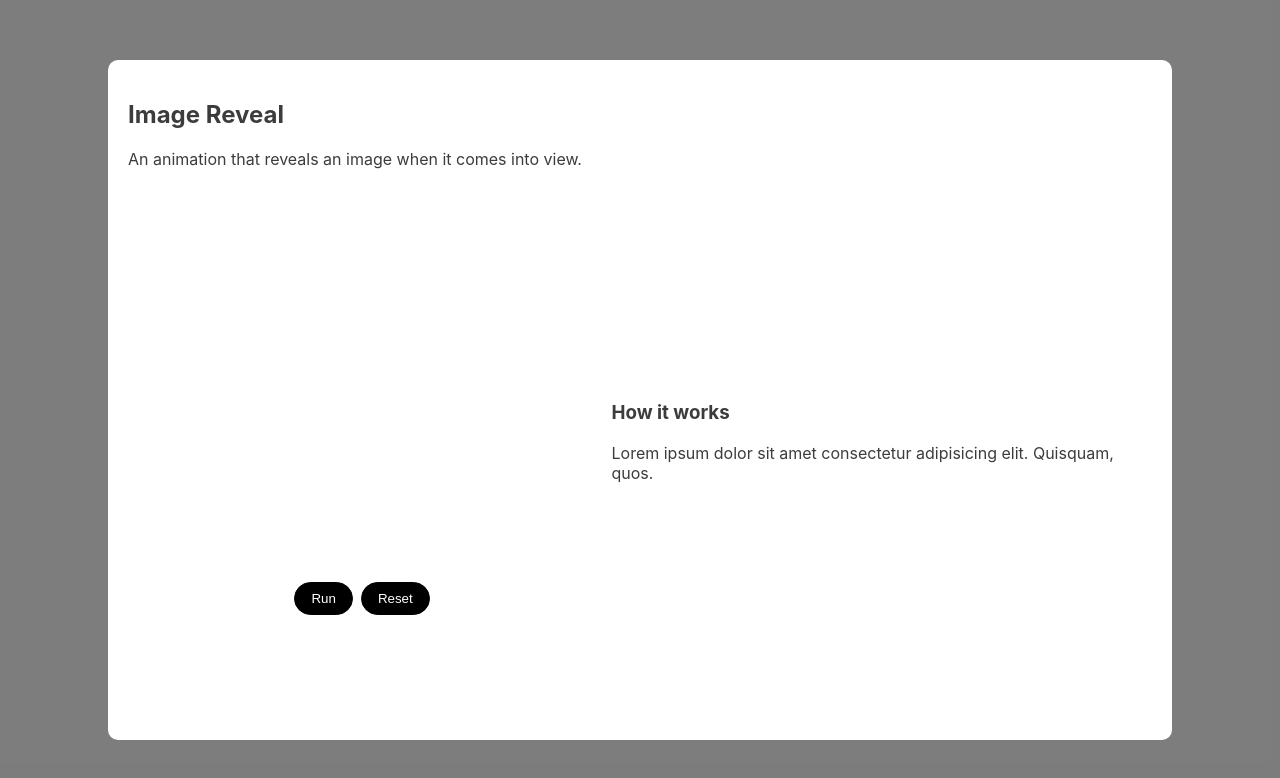
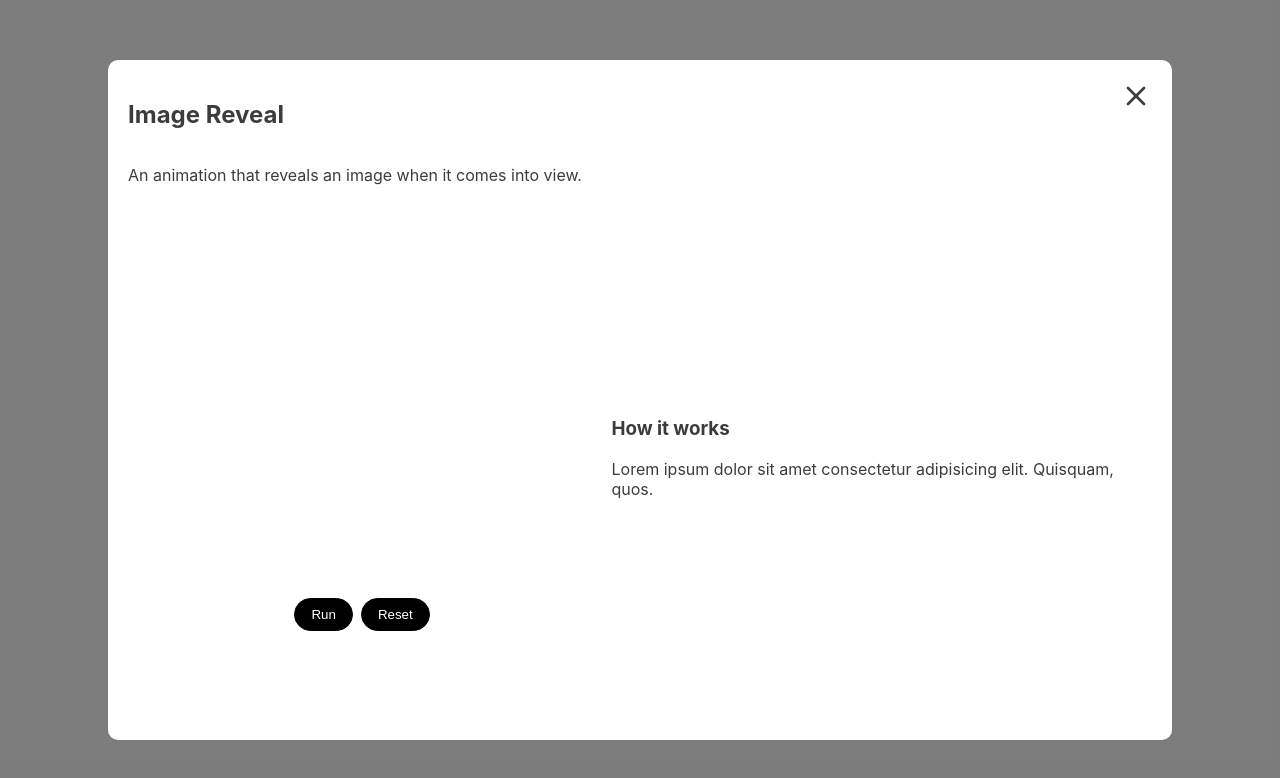
Before and after one commit to JordanAaron/AnimationLibrary, a React (Create React App) app: page / in a window 1280 px wide. Both pictures are taken after a click on the button "View". Shown: the top 778 px of the page. Built offline with nearby package versions, Linux system fonts and the light colour scheme.

Commit message:
add close button to modal

```diff
--- a/package.json
+++ b/package.json
@@ -6,6 +6,7 @@
 		"@testing-library/jest-dom": "^5.17.0",
 		"@testing-library/react": "^13.4.0",
 		"@testing-library/user-event": "^13.5.0",
+		"lucide-react": "^0.400.0",
 		"react": "^18.3.1",
 		"react-dom": "^18.3.1",
 		"react-scripts": "5.0.1",
--- a/src/components/modal/Modal.css
+++ b/src/components/modal/Modal.css
@@ -17,6 +17,20 @@
 	border-radius: 10px;
 	width: 80%;
 	height: 80%;
+}
+
+.modal-header {
+	display: flex;
+	justify-content: space-between;
+}
+
+.modal-close-button {
+	color: var(--onyx);
+}
+
+.modal-close-button :hover {
+	cursor: pointer;
+	color: var(--coral);
 }
 
 .modal-main {
--- a/src/components/modal/Modal.jsx
+++ b/src/components/modal/Modal.jsx
@@ -1,4 +1,5 @@
 import { useRef } from 'react'
+import { X } from 'lucide-react'
 import './Modal.css'
 
 export const Modal = ({ children, card, onClose }) => {
@@ -16,7 +17,12 @@ export const Modal = ({ children, card, onClose }) => {
 			}}
 		>
 			<div className="modal-content" ref={modalRef}>
-				<h2>{title}</h2>
+				<div className="modal-header">
+					<h2>{title}</h2>
+					<div className="modal-close-button" onClick={onClose}>
+						<X size={32} />
+					</div>
+				</div>
 				<p>{description}</p>
 				<main className="modal-main">
 					<div className="animation-container">{children}</div>
```
Also changed, not shown: 1 other file (tests, documents, lock files or other folders).
